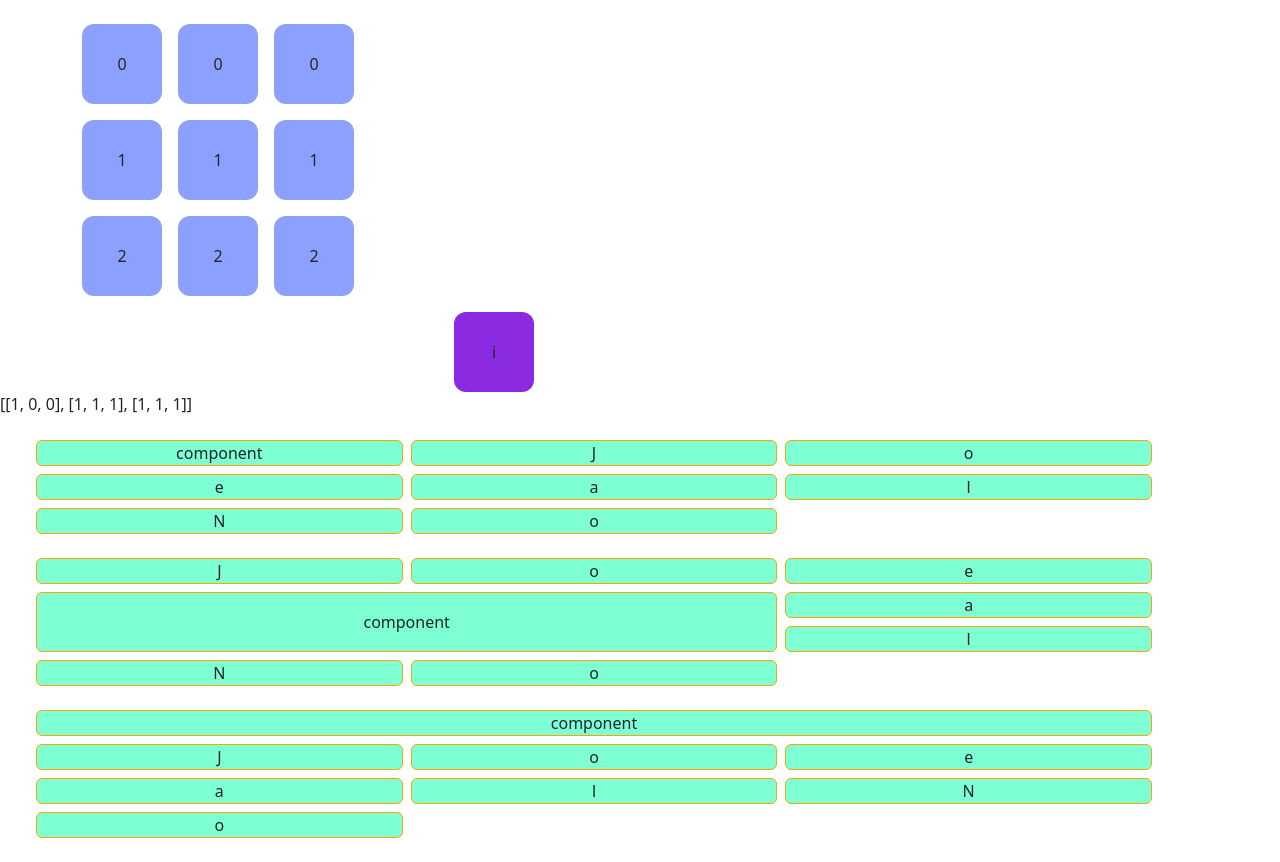
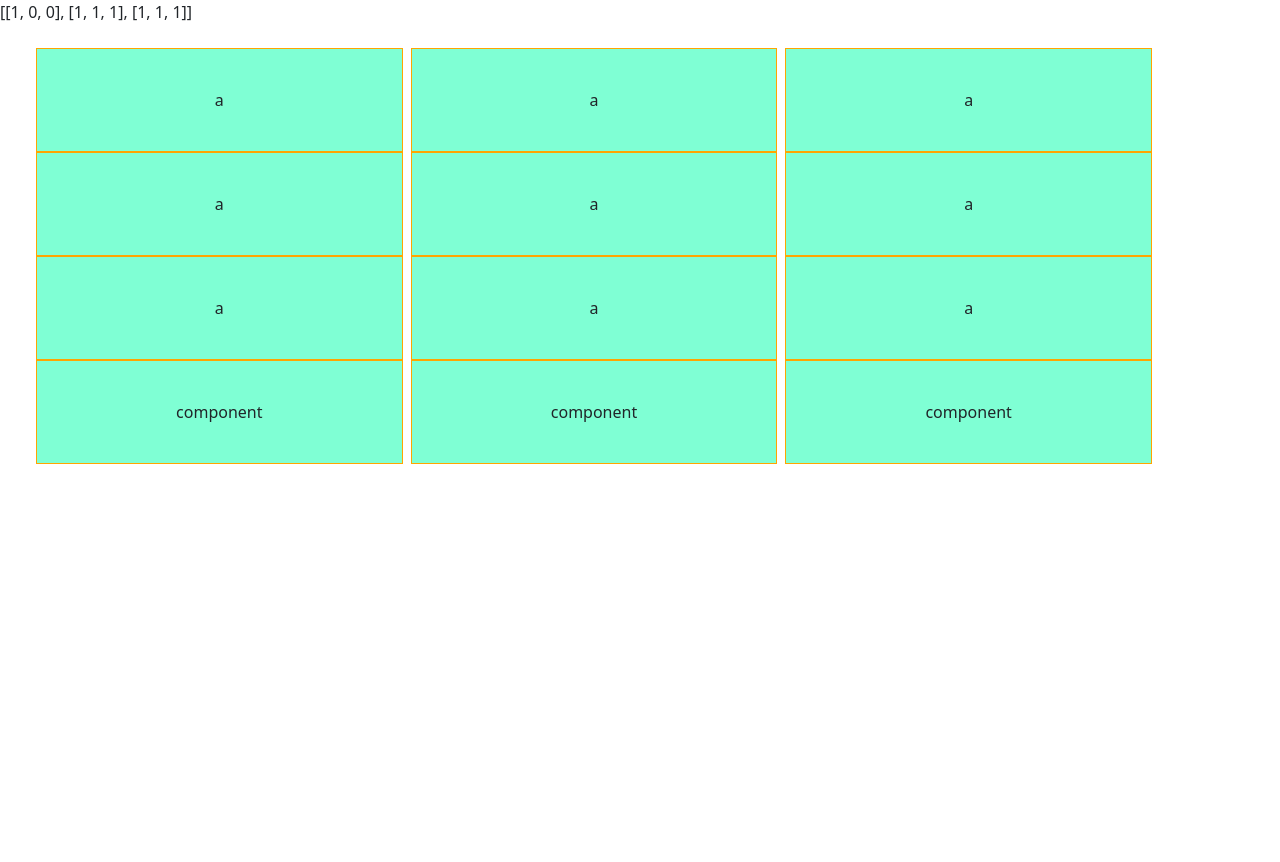
Before and after one commit to CherryChiriko/grid, an Angular app: page / in a window 1280 px wide. After the commit the page ends 800 px from the top, so only its background shows below. Built offline with nearby package versions, Linux system fonts and the light colour scheme.

Commit message:
Joi check added

```diff
--- a/package.json
+++ b/package.json
@@ -18,6 +18,7 @@
     "@angular/platform-browser": "^15.0.0",
     "@angular/platform-browser-dynamic": "^15.0.0",
     "@angular/router": "^15.0.0",
+    "joi": "^17.7.0",
     "mathjs": "^11.5.0",
     "rxjs": "~7.5.0",
     "tslib": "^2.3.0",
--- a/src/app/grid-display/grid-display.component.css
+++ b/src/app/grid-display/grid-display.component.css
@@ -1,22 +1,4 @@
-/* .contain {
-    display: grid;
-    grid-template-columns: repeat(3, 1fr);
-    gap: 1rem;
-    text-align: center;
-} */
-/* .grid { */
-    /* display: grid;
-    grid-template: repeat(autofill, minmax(300px, 1fr));
-    grid-gap: 1rem; */
-    /* grid-template-columns: repeat(3, 1fr);
-    grid-template-rows: repeat(3, 1fr);
-    gap: 1rem;
-    text-align: center;
-} */
-:root{
-    --:0;
-}
-.grid {
+/* .grid {
     display: grid;
     grid: repeat(1, 6rem) / auto-flow 6rem;
 }
@@ -38,7 +20,7 @@
     width: 5rem;    height: 5rem;
     border-radius: 15%;
     display: flex; justify-content: center; align-items: center;
-}
+} */
 
 /* .box { */
     /* border-radius: 15px; */
@@ -56,14 +38,14 @@
     border: red;
 } */
 
-.grid3 {
+.grid {
     display: grid;
     grid-template-columns: var(--col);
     grid-template-rows: var(--row);
     row-gap: .5rem; column-gap: .5rem;
   }
 
-.box3 {
+.box {
     background-color: aquamarine;
     border: 1px solid orange;
     width: 100%; height:100%;
--- a/src/app/grid-display/grid-display.component.html
+++ b/src/app/grid-display/grid-display.component.html
@@ -1,4 +1,4 @@
-<div class="container mt-4" >
+<!-- <div class="container mt-4" >
     <div class="grid" *ngFor="let row of gridRow">
     <div *ngFor="let col of gridCol">
         <div class="box rounded text-center">{{row}}</div>
@@ -8,7 +8,7 @@
     <div class="grid2" >
         <div class="box">i</div>
     </div>
-</div>
+</div> -->
 {{grid}}
 <!-- <div class="container m-4">
 <div class="grid3" style="--col: repeat({{gridDim[1]}}, 1fr); --row: repeat({{gridDim[0]}}, 1fr);">
@@ -19,25 +19,56 @@
 </div>
 </div> -->
 
-<div class="container m-4" *ngFor="let c of gridConfig.components">
-<div class="grid3"
+<!-- <div class="container m-4" *ngFor="let c of gridConfig.components" >
+<div class="grid"
 
 style="--row: repeat({{gridDim[0]}}, 1fr); --col: repeat({{gridDim[1]}}, 1fr);">
-    <div class="box3 rounded"
+    <div class="box rounded"
     style="--x: {{getComponentPosition(c)[0]}}; --y: {{getComponentPosition(c)[1]}};
      --dx: {{getComponentDelta(c)[0]}}; --dy:{{getComponentDelta(c)[0]}};">
     component
     </div>
-    <div class="box3 rounded">J</div>
-    <div class="box3 rounded">o</div>
-    <div class="box3 rounded">e</div>
-    <div class="box3 rounded">a</div>
-    <div class="box3 rounded">l</div>
-    <div class="box3 rounded">N</div>
-    <div class="box3 rounded">o</div>
+    <div class="box rounded">J</div>
+    <div class="box rounded">o</div>
+    <div class="box rounded">e</div>
+    <div class="box rounded">a</div>
+    <div class="box rounded">l</div>
+    <div class="box rounded">N</div>
+    <div class="box rounded">o</div>
 </div>
-</div>
+</div> -->
 
 <!-- *ngFor="let c of gridConfig.components" -->
 <!-- <p>{{getComponentPosition(c)}}</p>
     <p>{{getComponentDelta(c)}}</p> -->
+
+
+<div class="container m-4">
+    <div class="grid" *ngIf="canDrawGrid"
+    style="--row: repeat({{gridDim[0]}}, 1fr); --col: repeat({{gridDim[1]}}, 1fr);">
+    <div *ngFor="let row of gridRow">
+        <div class="box" *ngFor="let col of gridCol">a</div>
+        <div class="box" style="--x: 1; --y: 1; --dx: 1; --dy: 3;">
+            component
+        </div>
+    </div>
+
+    <!-- <div class="box" >component</div> -->
+</div>
+</div>
+<!-- *ngFor="let c of gridConfig.components" > -->
+    <!-- <div class="grid"
+
+    style="--row: repeat({{gridDim[0]}}, 1fr); --col: repeat({{gridDim[1]}}, 1fr);">
+        <div class="box rounded"
+        >
+        component
+        </div>
+        <div class="box rounded">J</div>
+        <div class="box rounded">o</div>
+        <div class="box rounded">e</div>
+        <div class="box rounded">a</div>
+        <div class="box rounded">l</div>
+        <div class="box rounded">N</div>
+        <div class="box rounded">o</div>
+    </div> -->
--- a/src/app/grid-display/grid-display.component.ts
+++ b/src/app/grid-display/grid-display.component.ts
@@ -2,31 +2,63 @@ import { Component, OnInit } from '@angular/core';
 import { create, all } from 'mathjs';
 import configData from 'src/data/config.json'
 import { IComponent } from '../interfaces/interface';
+import * as Joi from "joi";
 
 const config = { }
 const math = create(all, config)
+
+const data = Joi.object({
+  "grid-rows": Joi.number()
+      .required().integer(),
+  "grid-columns": Joi.number()
+  .required().integer(),
+  // components: [
+  //   Joi.number().integer().required(),
+  //   Joi.number().integer().required(),
+  //   Joi.number().integer().required(),
+  //   Joi.number().integer().required(),
+  //   Joi.string().required(),
+  //   Joi.number().integer().required().valid(0,90,180,270),
+  // ]
+  components: Joi.array<IComponent>()
+  .required(),
+})
+
+// data.validate({ username: 'abc', birth_year: 1994 });
+// data.validate({});
+// try {
+//   const value = await data.validateAsync({ username: 'abc', birth_year: 1994 });
+// }
+// catch (err) { }
+
 
 @Component({
   selector: 'app-grid-display',
   templateUrl: './grid-display.component.html',
   styleUrls: ['./grid-display.component.css']
 })
+
 export class GridDisplayComponent implements OnInit {
 
-
   gridConfig = configData;
-  gridDim = [this.gridConfig?.["grid-rows"], this.gridConfig?.["grid-columns"]];
-  grid = math.matrix(math.zeros(this.gridDim));
+  gridDim : number[] = [this.gridConfig?.["grid-rows"], this.gridConfig?.["grid-columns"]];
+  grid : math.Matrix = math.matrix(math.zeros(this.gridDim));
 
   gridRow = [...Array(this.gridConfig?.["grid-rows"]).keys()]
   gridCol = [...Array(this.gridConfig?.["grid-columns"]).keys()]
 
+  canDrawGrid : boolean = false;
+
   ngOnInit(){
-    console.log(this.checkGrid())
+    if(!data.validate(configData).error){
+      this.canDrawGrid = true;
+      if (this.checkGrid()){
+        // this.canDrawGrid = true;
+      }
+    }
   }
 
   checkGrid(){
-    let j=1;
     for (let c of this.gridConfig.components){
     // for (let c of [
     //   { "rows": 1, "columns": 1, "position-x": 0, "position-y": 0, "pic": "", "rotation": 0},
@@ -55,8 +87,7 @@ export class GridDisplayComponent implements OnInit {
             if(m.get([r,clmn]) !== 0){ return false }
           }
         }
-      }
-      catch (error){ console.log(error);return false;}
+      }      catch (error){ console.log(error);return false;}
 
       this.grid.subset(math.index(arrx, arry), arr1);
     }
@@ -64,27 +95,49 @@ export class GridDisplayComponent implements OnInit {
   }
 
   getComponentPosition(c: IComponent){
-    return [c['position-x']+1,c['position-y']+1]
+    return [c.posX + 1 ,c.posY + 1]
   }
   getComponentDelta(c: IComponent){
     return [c['rows'],c['columns']]
   }
+
 }
 
 
-// // Get the root element
-// var r = document.querySelector(':root');
 
-// // Create a function for getting a variable value
-// function myFunction_get() {
-//   // Get the styles (properties and values) for the root
-//   var rs = getComputedStyle(r);
-//   // Alert the value of the --blue variable
-//   alert("The value of --blue is: " + rs.getPropertyValue('--blue'));
+// const schema = Joi.object({
+//   username: Joi.string()
+//       .alphanum()
+//       .min(3)
+//       .max(30)
+//       .required(),
+
+//   password: Joi.string()
+//       .pattern(new RegExp('^[a-zA-Z0-9]{3,30}$')),
+
+//   repeat_password: Joi.ref('password'),
+
+//   access_token: [
+//       Joi.string(),
+//       Joi.number()
+//   ],
+
+//   birth_year: Joi.number()
+//       .integer()
+//       .min(1900)
+//       .max(2013),
+
+//   email: Joi.string()
+//       .email({ minDomainSegments: 2, tlds: { allow: ['com', 'net'] } })
+// })
+//   .with('username', 'birth_year')
+//   .xor('password', 'access_token')
+//   .with('password', 'repeat_password');
+
+
+// schema.validate({ username: 'abc', birth_year: 1994 });
+// schema.validate({});
+// try {
+//   const value = await schema.validateAsync({ username: 'abc', birth_year: 1994 });
 // }
-
-// // Create a function for setting a variable value
-// function myFunction_set() {
-//   // Set the value of variable --blue to another value (in this case "lightblue")
-//   r.style.setProperty('--blue', 'lightblue');
-// }
+// catch (err) { }
--- a/src/app/interfaces/interface.ts
+++ b/src/app/interfaces/interface.ts
@@ -1,8 +1,8 @@
 export interface IComponent {
   rows: number;
   columns: number;
-  "position-x": number;
-  "position-y": number;
+  posX: number;
+  posY: number;
   pic: string;
   rotation: number;
 }
```
Also changed, not shown: 1 other file (tests, documents, lock files or other folders).
